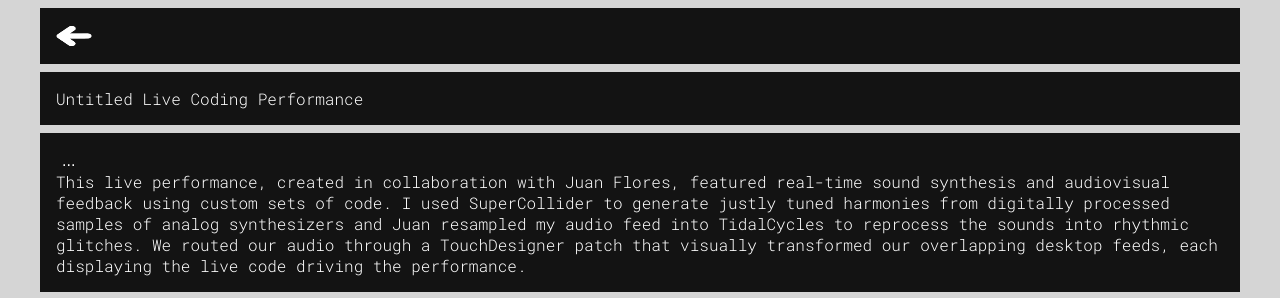
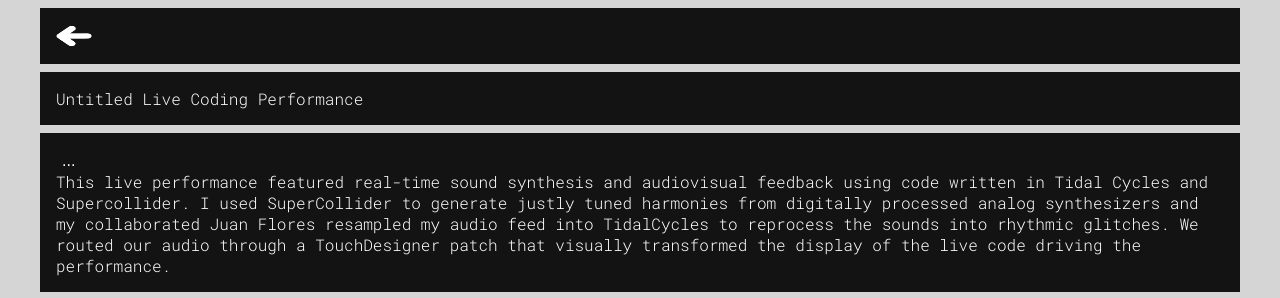
Before and after one commit to g0rbtronics/gabrielpostle, a plain HTML site: page matics.html in a window 1280 px wide. Both pictures are taken after a click on the button "...". Shown: the top 298 px of the page. Drawn offline with Linux system fonts and the light colour scheme; grey boxes are pictures that could not be loaded.

Commit message:
Update matics.html

```diff
--- a/matics.html
+++ b/matics.html
@@ -17,7 +17,7 @@
     <div class="dropdown container_content2">
        <button class ="container_content2">...</button>
     <div class="dropdown_content container_content2">
-        <div class ="impact_about">This live performance, created in collaboration with Juan Flores, featured real-time sound synthesis and audiovisual feedback using custom sets of code. I used SuperCollider to generate justly tuned harmonies from digitally processed samples of analog synthesizers and Juan resampled my audio feed into TidalCycles to reprocess the sounds into rhythmic glitches. We routed our audio through a TouchDesigner patch that visually transformed our overlapping desktop feeds, each displaying the live code driving the performance.</div>
+        <div class ="impact_about">This live performance featured real-time sound synthesis and audiovisual feedback using code written in Tidal Cycles and Supercollider. I used SuperCollider to generate justly tuned harmonies from digitally processed analog synthesizers and my collaborated Juan Flores resampled my audio feed into TidalCycles to reprocess the sounds into rhythmic glitches. We routed our audio through a TouchDesigner patch that visually transformed the display of the live code driving the performance.</div>
     </div>
     </div>
 </div>
@@ -45,4 +45,5 @@
         });
         </script>
 </body>
+
 </html>
```
